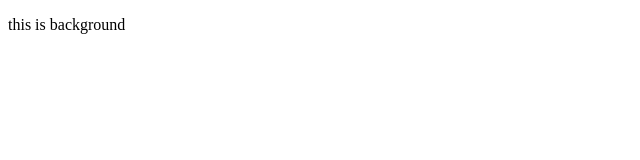
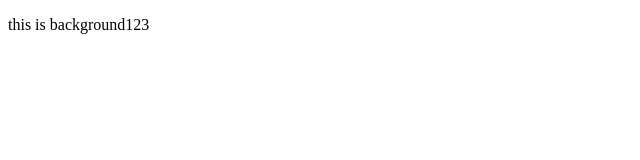
Before and after one commit to benxuhuang/background-generator, a plain HTML site: page index.html in a window 1280 px wide. Shown: the full height of the page, 0-640 px from the left. Drawn offline with Linux system fonts and the light colour scheme.

Commit message:
update text

```diff
--- a/index.html
+++ b/index.html
@@ -9,7 +9,7 @@
 </head>
 
 <body>
-    <p>this is background</p>
+    <p>this is background123</p>
 </body>
 
 </html>
```
